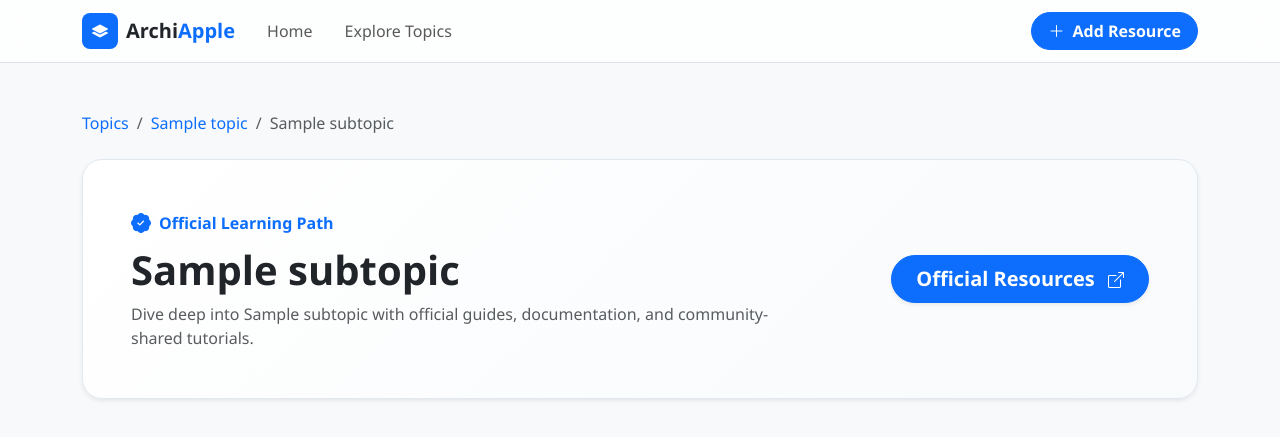
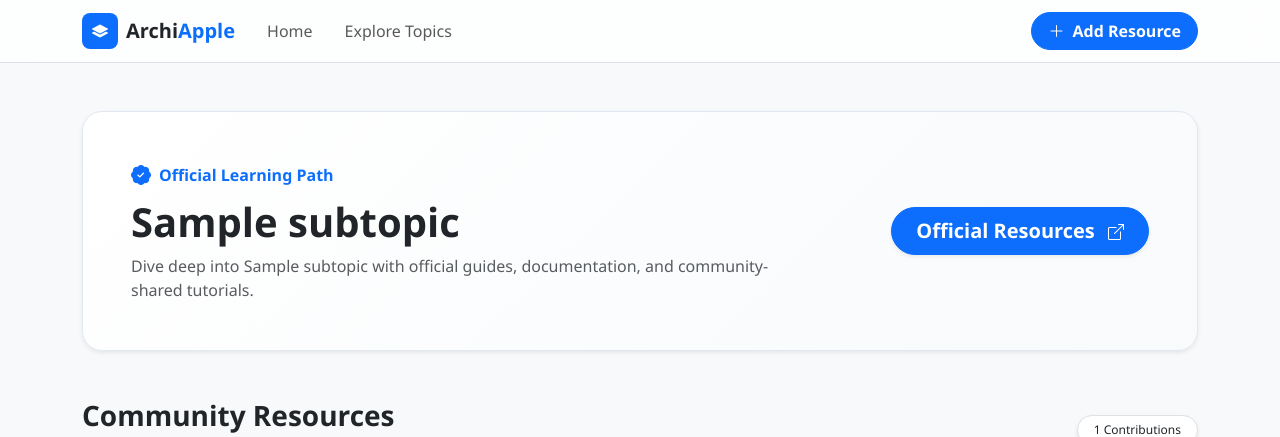
Before and after one commit to Djangodev2010/Archi-Apple, a Django app: page /sub-topic-detail/1/ in a window 1280 px wide. Shown: the top 437 px of the page. Run offline with Django 5.2, Linux system fonts and the light colour scheme; tables that the repository leaves empty hold one stand-in row (values such as "Sample post").

Commit message:
chore(sub_topic_detail.html): removed breadcrumbs

```diff
--- a/archiapple/core/views.py
+++ b/archiapple/core/views.py
@@ -45,11 +45,9 @@ def sub_topic_detail(request, sub_topic_id):
 
 def search_sub_topics(request):
     query = request.GET.get('query', '')
-    print(query)
     topic_id = request.GET.get('topic_id')
     topic = get_object_or_404(Topic, id=topic_id)
     sub_topics = SubTopic.objects.filter(topic=topic, name__icontains=query)
-    print(sub_topics)
 
     context = {
         'sub_topics': sub_topics
--- a/archiapple/templates/sub_topic_detail.html
+++ b/archiapple/templates/sub_topic_detail.html
@@ -169,15 +169,6 @@
 
   <!-- Main Container -->
   <div class="container py-5">
-
-    <!-- Breadcrumbs -->
-    <nav aria-label="breadcrumb" class="mb-4">
-      <ol class="breadcrumb">
-        <li class="breadcrumb-item"><a href="#" class="text-decoration-none">Topics</a></li>
-        <li class="breadcrumb-item"><a href="#" class="text-decoration-none">{{ subtopic.topic.topic_name }}</a></li>
-        <li class="breadcrumb-item active" aria-current="page">{{ subtopic.name }}</li>
-      </ol>
-    </nav>
 
     <!-- Subtopic Hero & Official Resource Banner -->
     <div class="hero-card p-4 p-md-5 mb-5 shadow-sm">
```
Also changed, not shown: archiapple/static/js/topic_detail.js (deleted, +0 -11 lines).
